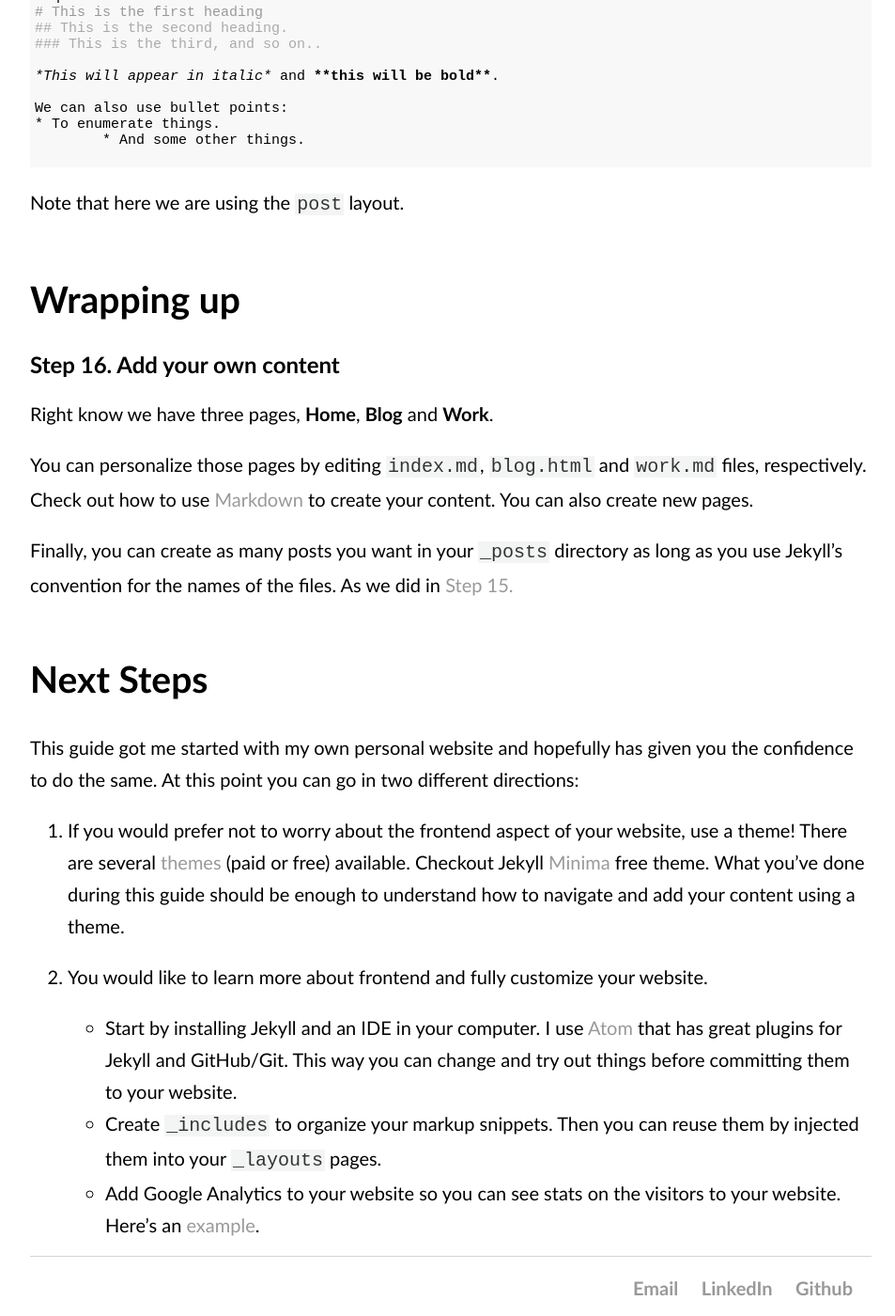
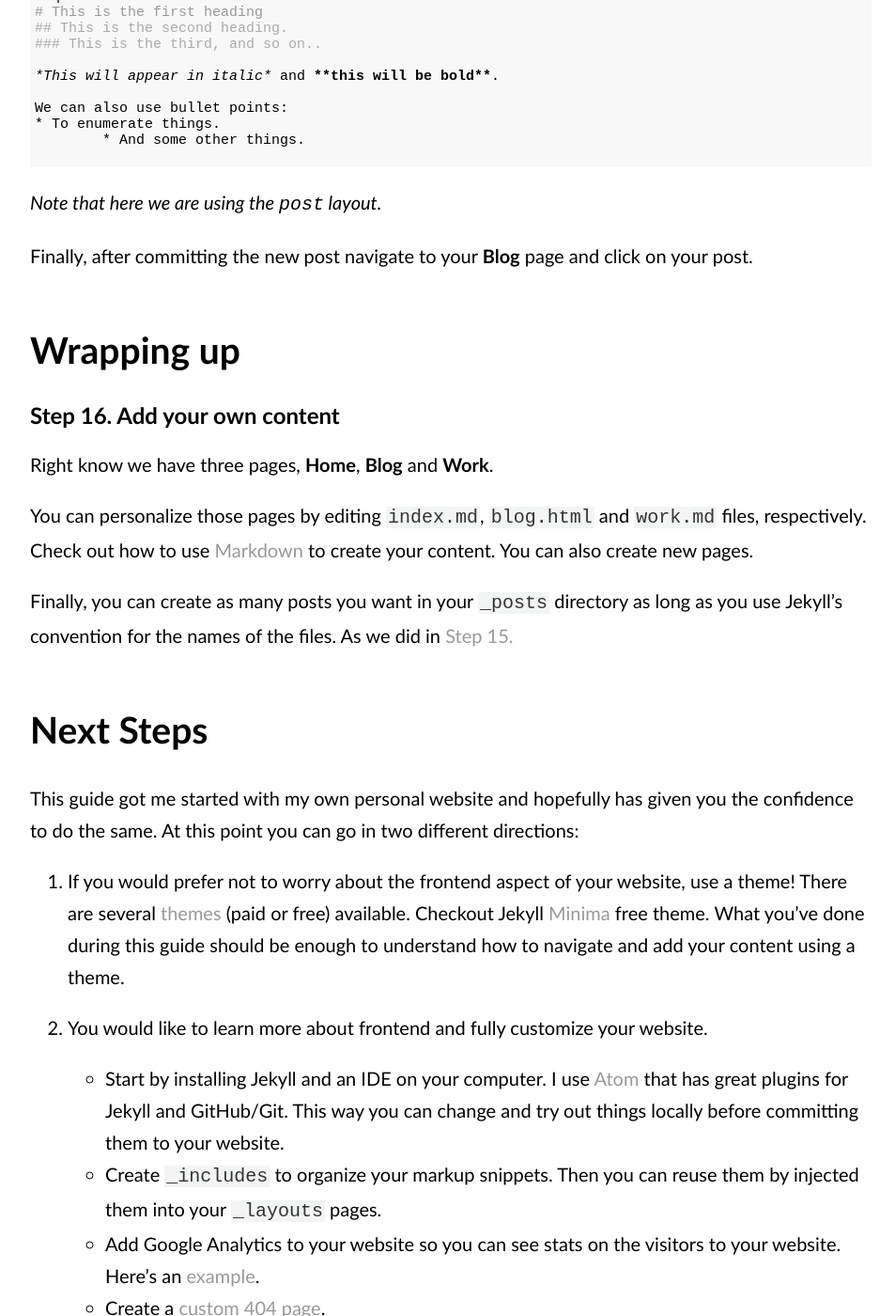
Before and after one commit to OlgaCarvalho/first_personal_website, a Jekyll site: the page built from _posts/2021-07-06-setup-your-personal-website.md, in a window 1280 px wide and 1400 px high, scrolled down 8583 px. Shown: the whole window at 94% size, without its empty margins (160-1113 px from the left). Built offline with Jekyll 4.4.1, drawn with Linux system fonts in a browser that asks for light colours; some of the changed text lies outside the part shown.

Commit message:
minor changes

````diff
--- a/_layouts/post.html
+++ b/_layouts/post.html
@@ -2,7 +2,7 @@
 layout: default
 ---
 
-<p class="meta">{{ page.date | date_to_string }}</p>
+<p class="meta"><em>{{ page.date | date_to_string }}</em></p>
 
 <div class="post">
   {{ content }}
--- a/_posts/2021-07-06-setup-your-personal-website.md
+++ b/_posts/2021-07-06-setup-your-personal-website.md
@@ -313,14 +313,14 @@
 Create a folder called `_posts` on the root of your project.
 The name of the folder is mandatory so Jekyll knows where to find your posts.
 
-Inside `_posts` create your first post with Jekyll's strict convention of `YYYY-MM-DD-title-of-my-post.md`.
+Inside `_posts` create your first post with Jekyll's strict convention of `YYYY-MM-DD-title-of-your-post.md`.
 For instance `2021-07-06-my-first-post.md`.
 
 Add to your post:
 ```markdown
 ---
 layout: post
-title: "Today I launch my github page"
+title: "Today I launch my GitHub page"
 date: 2021-07-06
 ---
 
@@ -341,7 +341,9 @@
 	* And some other things.
 ```
 
-Note that here we are using the `post` layout.
+*Note that here we are using the `post` layout.*
+
+Finally, after committing the new post navigate to your **Blog** page and click on your post.
 
 ## Wrapping up
 #### Step 16. Add your own content
@@ -364,7 +366,8 @@
 	What you've done during this guide should be enough to understand how to navigate and add your content using a theme.
 
 2. You would like to learn more about frontend and fully customize your website.
-* Start by installing Jekyll and an IDE in your computer. I use [Atom](https://atom.io/) that has great plugins for Jekyll and GitHub/Git.
-This way you can change and try out things before committing them to your website.
+* Start by installing Jekyll and an IDE on your computer. I use [Atom](https://atom.io/) that has great plugins for Jekyll and GitHub/Git.
+This way you can change and try out things locally before committing them to your website.
 * Create `_includes` to organize your markup snippets. Then you can reuse them by injected them into your `_layouts` pages.
 * Add Google Analytics to your website so you can see stats on the visitors to your website. Here's an [example](https://desiredpersona.com/google-analytics-jekyll/).
+* Create a [custom 404 page](https://jekyllrb.com/tutorials/custom-404-page/).
````
Also changed, not shown: other parts of _posts/2021-07-06-setup-your-personal-website.md (+1 -1 lines), _posts/2021-06-24-my-first-post.md (+5 -7 lines), pages/about.md (+4 -4 lines), pages/work.md (+2 -2 lines).
